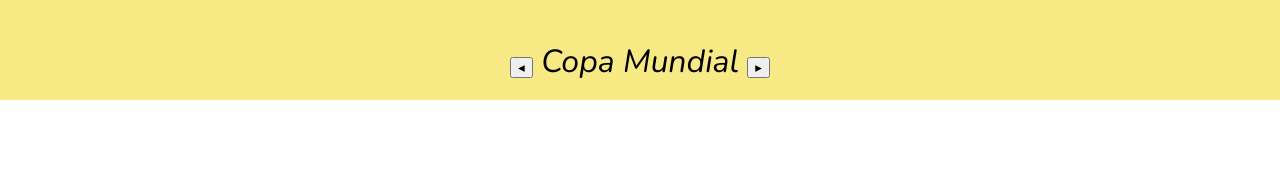
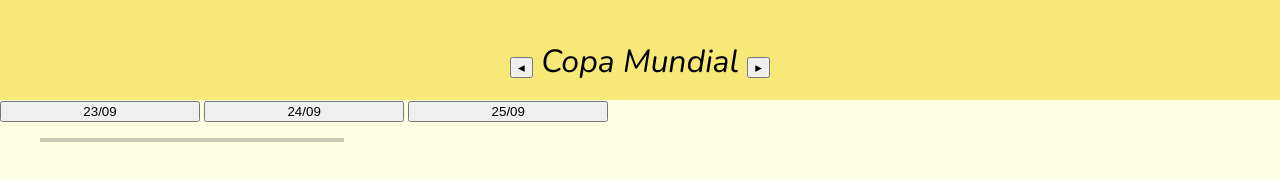
Before and after one commit to gb-grande/SemComp25, a website: page public/matches2.html in a window 1280 px wide. Drawn offline with nearby package versions, Linux system fonts and the light colour scheme.

Commit message:
Finished first page of matches.html file

```diff
--- a/public/matches.html
+++ b/public/matches2.html
@@ -6,9 +6,7 @@
         <title>Chat</title>
 
         <link rel="stylesheet" href="./style/matches.css"/>
-        <link rel="preconnect" href="https://fonts.googleapis.com">
-        <link rel="preconnect" href="https://fonts.gstatic.com" crossorigin>
-        <link href="https://fonts.googleapis.com/css2?family=Nunito:ital@1&display=swap" rel="stylesheet">
+
     </head>
     <body>
         <header>
@@ -19,6 +17,18 @@
                     <button id="rightButton">▸</button>
                 </div>
             </div>
+            <div id="bot">
+                <div id="datas">
+                    <button class ="data" id="primeiro">23/09</button>
+                    <button class ="data" id="segundo">24/09</button>
+                    <button class ="data" id="terceiro">25/09</button>
+                </div>
+                <div id="horarios">
+                    <figure class="partida">
+
+                    </figure>
+                </div>
+            </div>
         </header>
     </body>
 </html>
--- a/public/style/matches.css
+++ b/public/style/matches.css
@@ -1,13 +1,28 @@
+@import url('https://fonts.googleapis.com/css2?family=Nunito:ital@1&display=swap');
+
 html, body{
     margin: 0;
     padding: 0px;
-    background-color: rgb(255, 255, 255);
+    background-color: #FFFFE3;
     font-family: 'Nunito', sans-serif;
 }
 
 img{
     width: 100px;
     height: 100px;
+}
+
+.data{
+    width: 200px;
+}
+
+.partida{
+    display: flex;
+    justify-content: center;
+    align-items: center;
+    background-color: #FFFFFF;
+    border: 2px solid #c9c9b3 ;
+    width: 300px;
 }
 
 #top{
@@ -19,6 +34,15 @@ img{
     font-size: 32px;
 }
 
+#datas{
+    width: 100%;
+}
+
 #campeonato{
     height: 20%;
 }
+
+#horarios{
+    display: flex;
+    flex-direction: column;
+}
```
Also changed, not shown: public/matches1.html (added, +39 -0 lines), public/img/guarani-logo-0.png (added), public/img/logotipo barcelona png - Imagem png para imprimir grátis.png (added), public/script/matches.js (added).
